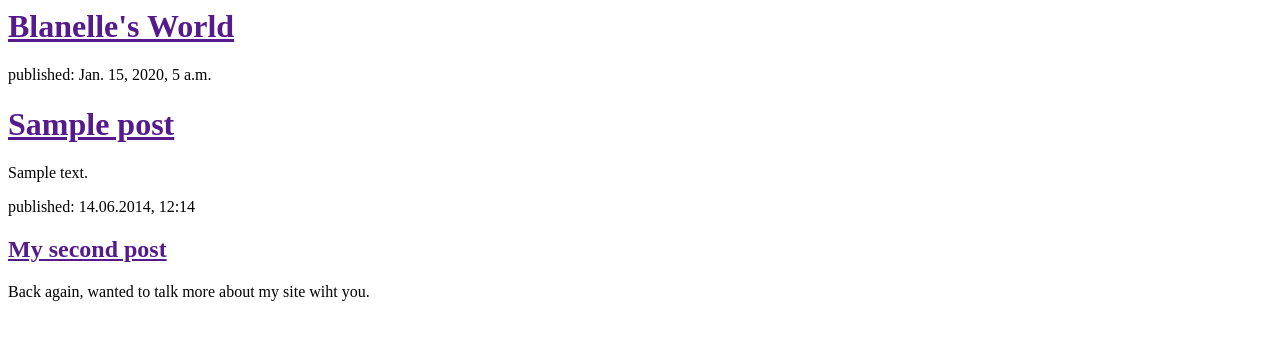
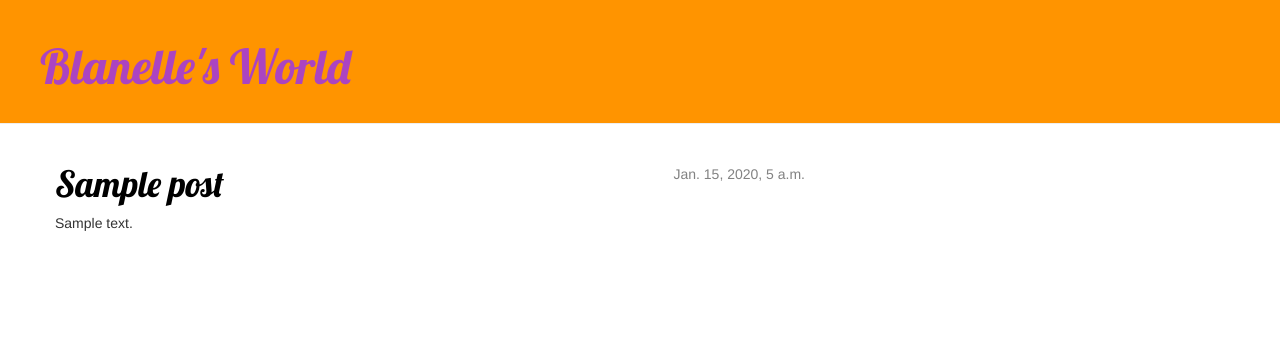
Before and after one commit to lightstrike/blanelles-blog, a Django app: template blog/templates/blog/post_list.html in a window 1280 px wide. Shown: the top 340 px of the page. Run offline with Django 3.2, Linux system fonts and the light colour scheme; the template is opened without the code that fills it: values that come from a table or form of the project are taken from there, others are empty; tables that the repository leaves empty hold one stand-in row (values such as "Sample post"); some libraries are stand-ins or nearby versions.

Commit message:
added view and template for detailed blop post as well as CSS for the site.

```diff
--- /dev/null
+++ b/blog/static/css/blog.css
@@ -0,0 +1,48 @@
+h1 a {
+	font-family: 'Lobster';
+	color: #ab44c1
+}
+
+.page-header {
+	background-color: #ff9400;
+	margin-top: 0;
+	padding: 20px 20px 20px 40px;
+}
+
+.page-header h1, .page-header h1 a:visited, .page-header h1 a:active {
+	color: #ffffff;
+	font-size: 36pt;
+	text-decoration: none;
+}
+
+.content {
+	margin-left: 40px;
+}
+
+h1, h2, h3, h4 {
+	font-family: 'Lobster';
+}
+
+.date {
+	float: right;
+	color: #828282;
+}
+
+.save {
+	float: right;
+}
+
+.post-form textarea, .post-form input {
+	color: #ffffff;
+	float: right;
+	font-size: 26pt;
+	margin-right: 20px;
+}
+
+.post {
+	margin-bottom: 70px;
+}
+
+.post h1 a, .post h1 a:visited {
+	color: #000000;
+}
--- /dev/null
+++ b/blog/templates/blog/base.html
@@ -0,0 +1,23 @@
+{% load staticfiles %}
+<html>
+	<head>
+		<title>Blanelle's World</title>
+		<link rel="stylesheet" href="//maxcdn.bootstrapcdn.com/bootstrap/3.2.0/css/bootstrap.min.css">
+		<link rel="stylesheet" href="//maxcdn.bootstrapcdn.com/bootstrap/3.2.0/css/bootstrap-theme.min.css">
+		<link rel="stylesheet" href="{% static "css/blog.css" %}">
+		<link href="http://fonts.googleapis.com/css?family=Lobster&subset=latin,latin-ext"type="text/css" rel="stylesheet">
+	</head>
+	<body>
+		<div class="page-header">
+			<h1><a href="/">Blanelle's World</a></h1>
+		</div>
+		<div class="content container">
+			<div class="row">
+				<div class="col-md-8">
+					{% block content %}
+					{% endblock %}
+				</div>
+			</div>
+		</div>
+	</body>
+</html>
--- a/blog/templates/blog/post_list.html
+++ b/blog/templates/blog/post_list.html
@@ -1,22 +1,13 @@
-<html>
-	<head>
-		<title>Blanelle's World</title>
-	</head>
-	<body>
-		<div>
-			<h1><a href="">Blanelle's World</a></h1>
-		</div>
+{% extends "blog/base.html" %}
+
+{% block content %}
 	{% for post in posts %}
-		<div>
-			<p>published: {{ post.published_date }}</p>
-			<h1><a href="">{{ post.title }}</a></h1>
+		<div class="post">
+			<div class="date">
+				{{ post.published_date }}
+			</div>
+			<h1><a href="{% url "post_detail" pk=post.pk %}">{{ post.title }}</a></h1>
 			<p>{{ post.text|linebreaks }}</p>
 		</div>
 	{% endfor %}
-		<div>
-			<p>published: 14.06.2014, 12:14</p>
-			<h2><a href="">My second post</a></h2>
-			<p>Back again, wanted to talk more about my site wiht you.</p>
-		</div>
-	</body>
-</html>
+{% endblock content %}
--- a/blog/urls.py
+++ b/blog/urls.py
@@ -3,4 +3,5 @@ from . import views
 
 urlpatterns = [
 	url(r'^$', views.post_list, name='post_list'),
+	url(r'^post/(?P<pk>[0-9]+)/$', views.post_detail, name='post_detail'),
 ]
--- a/blog/views.py
+++ b/blog/views.py
@@ -1,4 +1,4 @@
-from django.shortcuts import render
+from django.shortcuts import render, get_object_or_404
 from django.utils import timezone
 from .models import Post
 
@@ -6,3 +6,7 @@ from .models import Post
 def post_list(request):
 	posts = Post.objects.filter(published_date__lte=timezone.now()).order_by('published_date')
 	return render(request, 'blog/post_list.html', {'posts' : posts})
+
+def post_detail(request, pk):
+	post = get_object_or_404(Post, pk=pk)
+	return render(request, 'blog/post_detail.html', {'post': post})
```
Also changed, not shown: blog/base.html (added, +30 -0 lines), blog/templates/blog/post_detail.html (added, +12 -0 lines).
